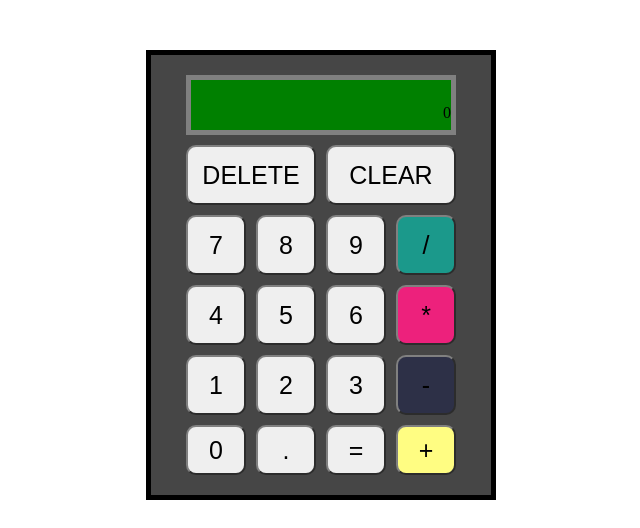
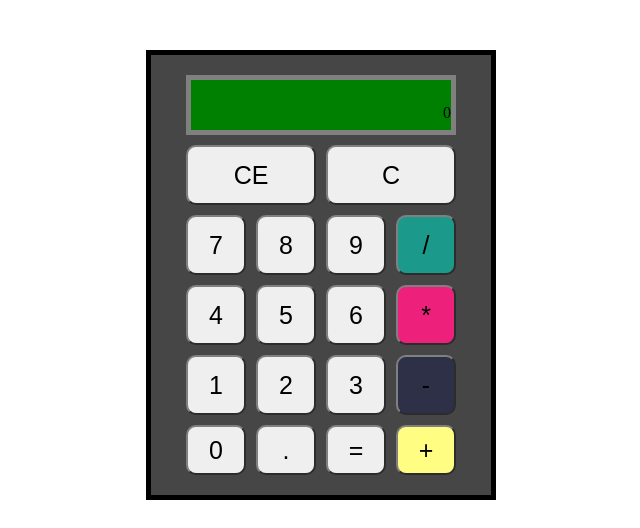
Before and after one commit to ivaldson-martins/calculator, a website: page index.html in a window 1280 px wide. Shown: the top 528 px of the page, without its empty margins (319-959 px from the left). Drawn offline with Linux system fonts and the light colour scheme.

Commit message:
feat: change buttons
Modify the names of delete and clear to c and ce
Switch places of c and ce

```diff
--- a/css/style.css
+++ b/css/style.css
@@ -84,7 +84,7 @@
   grid-template-columns: repeat(4, 60px);
   grid-template-areas:
   'display display display display'
-  'delete delete clear clear'
+  'clear clear delete delete'
   'seven eight nine divide'
   'four five six multiply'
   'one two three subtract'
--- a/index.html
+++ b/index.html
@@ -31,8 +31,8 @@
         <button class="operators subtract">-</button>
         <button class="operators multiply">*</button>
         <button class="operators divide">/</button>
-        <button class="clear">CLEAR</button>
-        <button class="delete">DELETE</button>
+        <button class="clear">CE</button>
+        <button class="delete">C</button>
     </div>
     <div class="about">
       <h1>Ivaldson Martins © 2023</h1>
```
